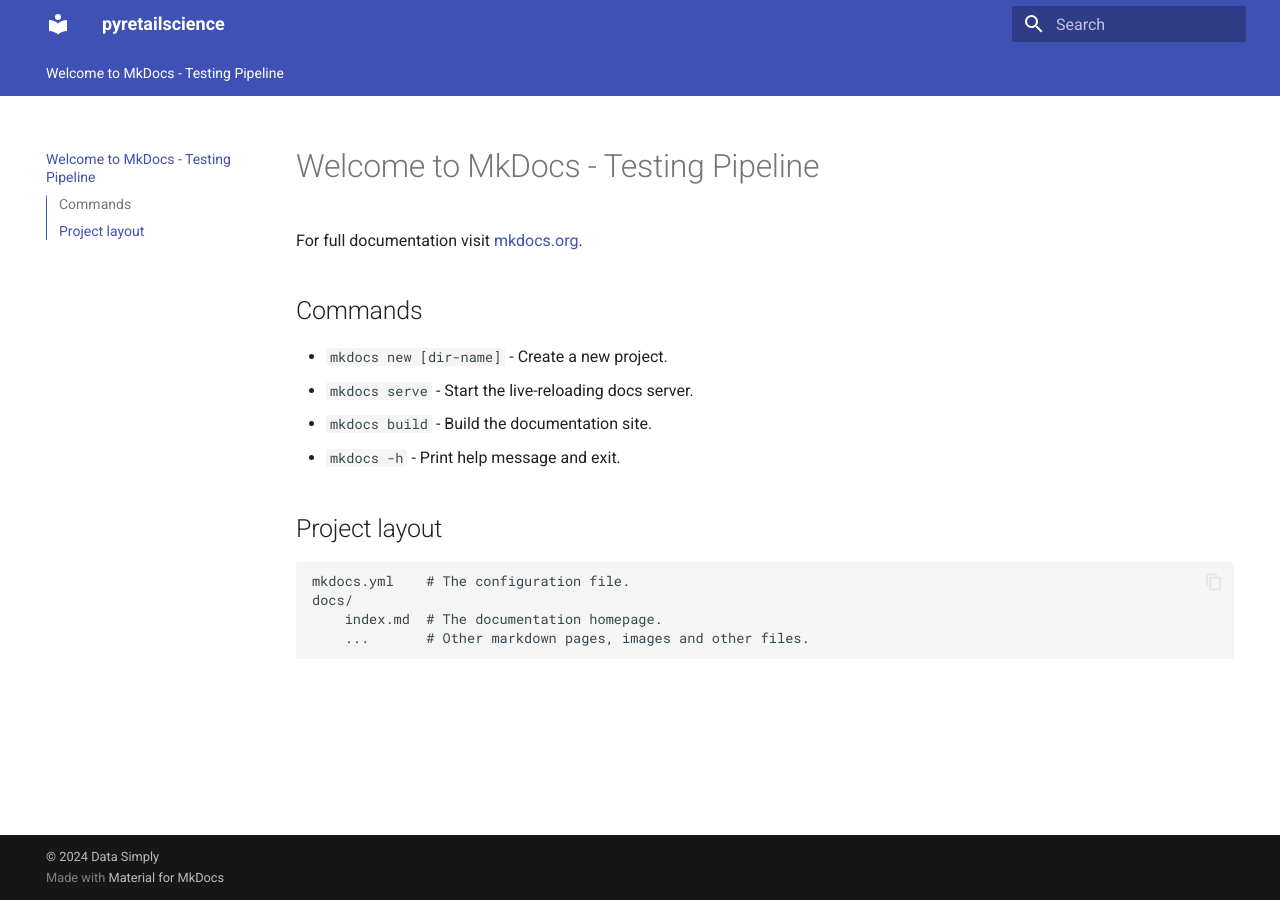
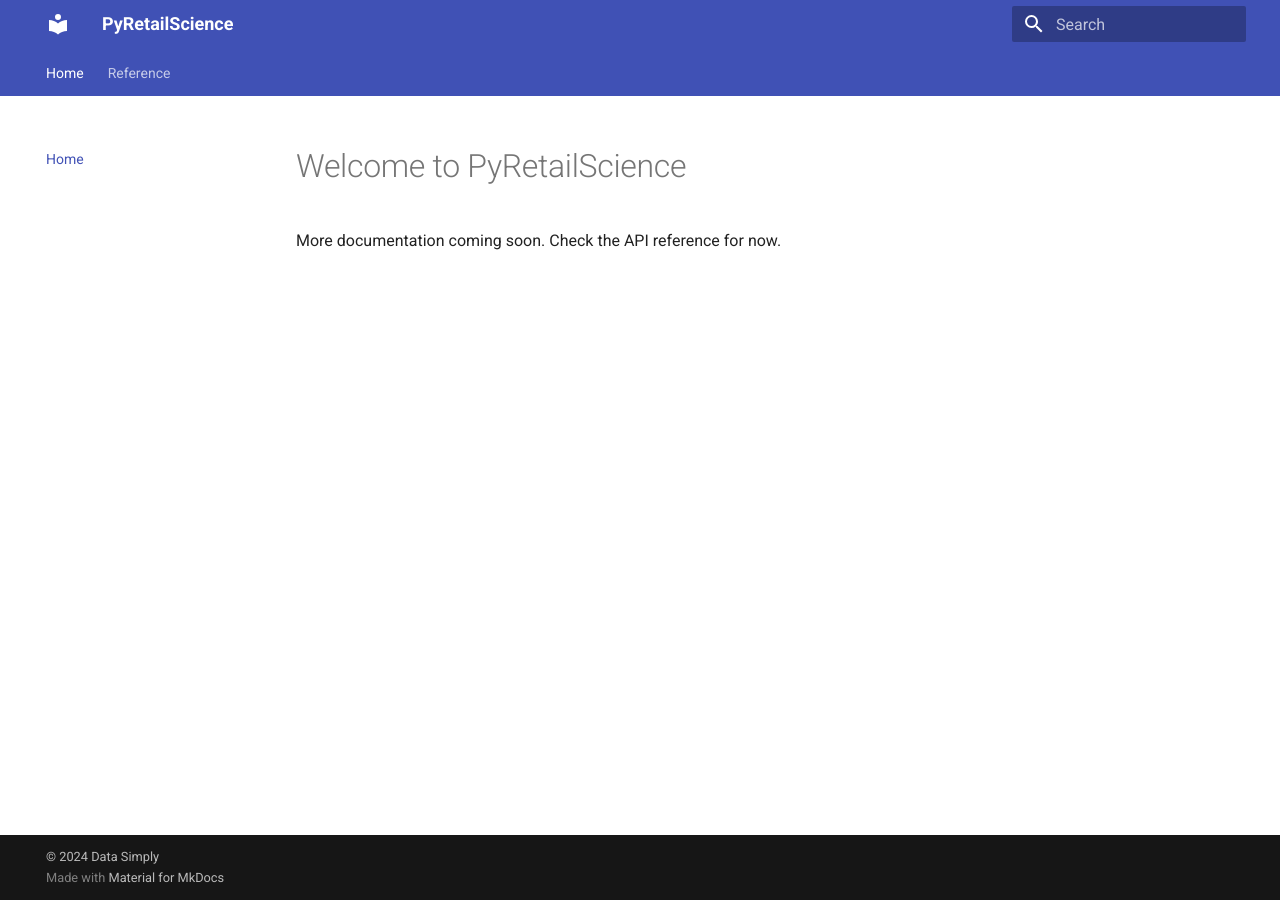
Before and after one commit to Data-Simply/pyretailscience, an MkDocs documentation site: the page built from docs/index.md, in a window 1280 px wide. Built offline with MkDocs 1.6.1 and Material for MkDocs 9.7.7, drawn with Linux system fonts in a browser that asks for light colours.

Commit message:
Updated documentation

```diff
--- a/docs/index.md
+++ b/docs/index.md
@@ -1,17 +1,3 @@
-# Welcome to MkDocs - Testing Pipeline
+# Welcome to PyRetailScience
 
-For full documentation visit [mkdocs.org](https://www.mkdocs.org).
-
-## Commands
-
-* `mkdocs new [dir-name]` - Create a new project.
-* `mkdocs serve` - Start the live-reloading docs server.
-* `mkdocs build` - Build the documentation site.
-* `mkdocs -h` - Print help message and exit.
-
-## Project layout
-
-    mkdocs.yml    # The configuration file.
-    docs/
-        index.md  # The documentation homepage.
-        ...       # Other markdown pages, images and other files.
+More documentation coming soon. Check the API reference for now.
--- a/mkdocs.yml
+++ b/mkdocs.yml
@@ -1,5 +1,11 @@
-site_name: pyretailscience
+site_name: PyRetailScience
 site_url: https://data-simply.github.io/pyretailscience
+
+nav:
+  - Home: index.md
+  - Reference:
+      - Simulation: api/simulation.md
+      - Contracts: api/contracts.md
 
 theme:
   name: material
@@ -15,5 +21,10 @@ theme:
     - content.code.copy
   language: en
 
+plugins:
+  - search
+  - mkdocstrings
+  - autorefs
+
 copyright: |
   &copy; 2024 <a href="https://datasimply.co"  target="_blank" rel="noopener">Data Simply</a>
--- a/pyproject.toml
+++ b/pyproject.toml
@@ -35,9 +35,9 @@ tqdm = "^4.66.1"
 
 [tool.poetry.group.docs.dependencies]
 mkdocs-material = "^9.5.4"
-mkquartodocs = "^0.5.8"
 mkdocstrings = {extras = ["python"], version = "^0.24.0"}
 mkdocs = "^1.5.3"
+mkdocs-jupyter = "^0.24.6"
 
 [build-system]
 requires = ["poetry-core"]
```
Also changed, not shown: docs/api/contracts.md (added, +3 -0 lines), docs/api/simulation.md (added, +3 -0 lines), 2 other files.
